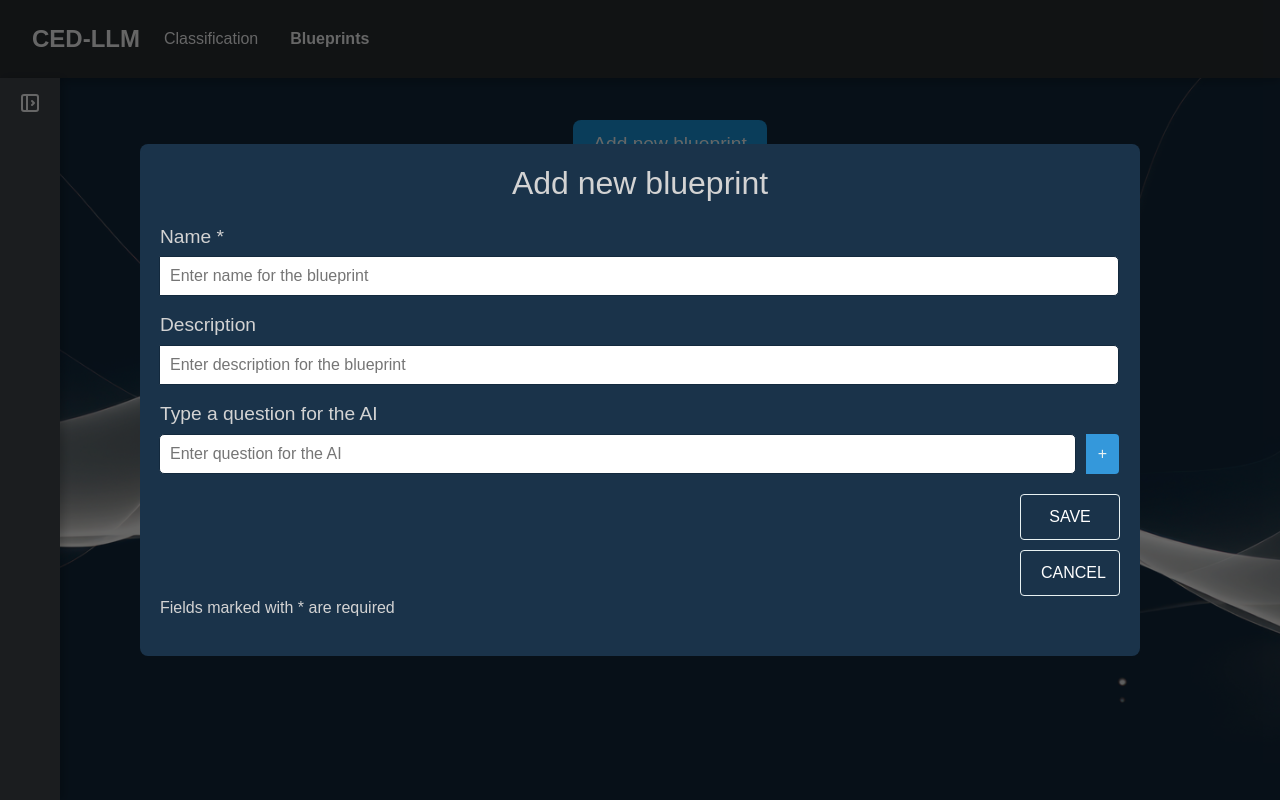
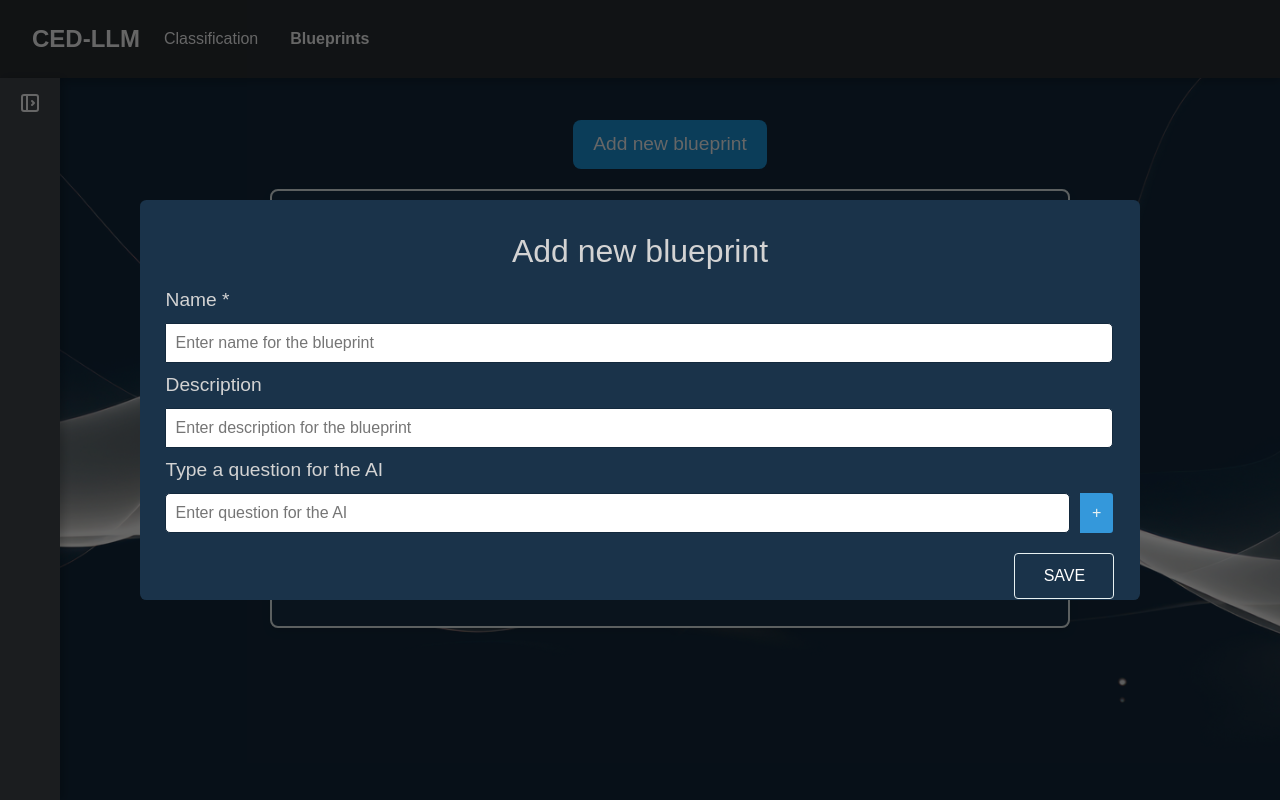
Before and after one commit to ProjectCED/CED-LLM, a React (Vite) app in the folder frontend/: page /app/blueprints in a window 1280 px wide. Both pictures are taken after a click on the button "Add new blueprint". Built offline with nearby package versions, Linux system fonts and the light colour scheme.

Commit message:
modified scalability of the addblueprint view

```diff
--- a/frontend/src/AddBlueprint.css
+++ b/frontend/src/AddBlueprint.css
@@ -1,5 +1,5 @@
-/* Wrapper for the input and button */
-.input-with-button {
+ /* Wrapper for the input and button */
+ .input-with-button {
     display: flex;
     align-items: center;
     gap: 10px;
@@ -10,11 +10,10 @@
 input[type="text"],
 .input-with-button input {
     width: 100%;
-    padding: 10px;
-    border: 1px solid #dcdde1;
-    border-radius: 4px;
+    padding: 1vh;
+    border: 0.2vh solid #dcdde1;
+    border-radius: 0.4vh;
     font-size: 1rem;
-    outline: none;
     box-sizing: border-box;
     height: 40px;
 }
@@ -24,7 +23,7 @@ input[type="text"],
     background-color: #3498db;
     color: #e8f1f2;
     border: none;
-    border-radius: 0 4px 4px 0;
+    border-radius: 0 0.4vh 0.4vh 0;
     padding: 0 12px;
     cursor: pointer;
     font-size: 1rem;
@@ -39,29 +38,31 @@ input[type="text"],
 /* Container styling for the form */
 .new-blueprint-form {
     background-color: #1a334a;
-    border-radius: 8px;
-    padding: 20px;
-    width: 90%;
+    border-radius: 0.8vh;
+    padding: 4vh 2vw;
+    width: 80vw;
     max-width: 1000px;
+    height: 50vh;
     margin: auto;
+    overflow-y: auto;
 }
 
 /* Header styling */
 .new-blueprint-form h2 {
     font-size: 2rem;
     color: lightgray;
-    margin-bottom: 20px;
+    margin-bottom: 2vh;
 }
 
 /* Input group styling */
 .input-group {
-    margin-bottom: 15px;
+    margin-bottom: 1vh;
     display: flex;
     flex-direction: column;
 }
 
 .input-group span {
-    margin-bottom: 5px;
+    margin-bottom: 1vh;
     color: lightgray;
     text-align: left;
     font-size: 1.2rem;
@@ -69,7 +70,7 @@ input[type="text"],
 
 /* Question list styling */
 .questions-list {
-    margin-top: 10px;
+    margin-top: 1vh;
 }
 
 /* Updated .question-item to match input-field size */
@@ -78,7 +79,7 @@ input[type="text"],
     border-radius: 4px;
     padding: 10px;
     display: inline-block;
-    margin: 5px 0;
+    margin: 1.5vh 0;
     width: 100%;
     height: 40px;
     font-size: 1rem;
@@ -93,7 +94,7 @@ input[type="text"],
     color: #dff9fb;
     font-weight: bold;
     cursor: pointer;
-    font-size: 1.2rem;
+    font-size: 1rem;
     position: absolute;
     right: -10px;
     top: 50%;
@@ -102,6 +103,7 @@ input[type="text"],
 
 .question-item button:hover {
     color: #d9534f;
+    background: none;
 }
 
 /* Button group styling for vertical alignment */
@@ -118,7 +120,7 @@ input[type="text"],
 .cancel-button {
     background-color: #1a334a;
     color: #fff;
-    border: 1px solid #E8F1F2;
+    border: 0.2vh solid #E8F1F2;
     border-radius: 4px;
     padding: 10px 20px;
     cursor: pointer;
@@ -137,7 +139,6 @@ input[type="text"],
 
 /* Required fields notice styling */
 .required-note {
-    margin-top: 0px;
     font-size: 1rem;
     color: lightgray;
     text-align: left;
--- a/frontend/src/AddBlueprint.jsx
+++ b/frontend/src/AddBlueprint.jsx
@@ -77,7 +77,7 @@ const AddBlueprint = ({ onAdd, onCancel }) => {
             onClick={handleAddQuestion}
             aria-label="Add question"
           >
-            + {/* Plus symbol for the button */}
+            +
           </button>
         </div>
       </div>
@@ -89,7 +89,7 @@ const AddBlueprint = ({ onAdd, onCancel }) => {
               onClick={() => handleRemoveQuestion(index)}
               aria-label={`Remove question ${question}`}
             >
-              &#10005; {/* X symbol (cross) for the remove button */}
+              &#10005;
             </button>
           </div>
         ))}
@@ -103,7 +103,6 @@ const AddBlueprint = ({ onAdd, onCancel }) => {
           CANCEL
         </button>
       </div>
-      {/* Note indicating required fields */}
       <p className="required-note">Fields marked with * are required</p>
     </div>
   );
```
